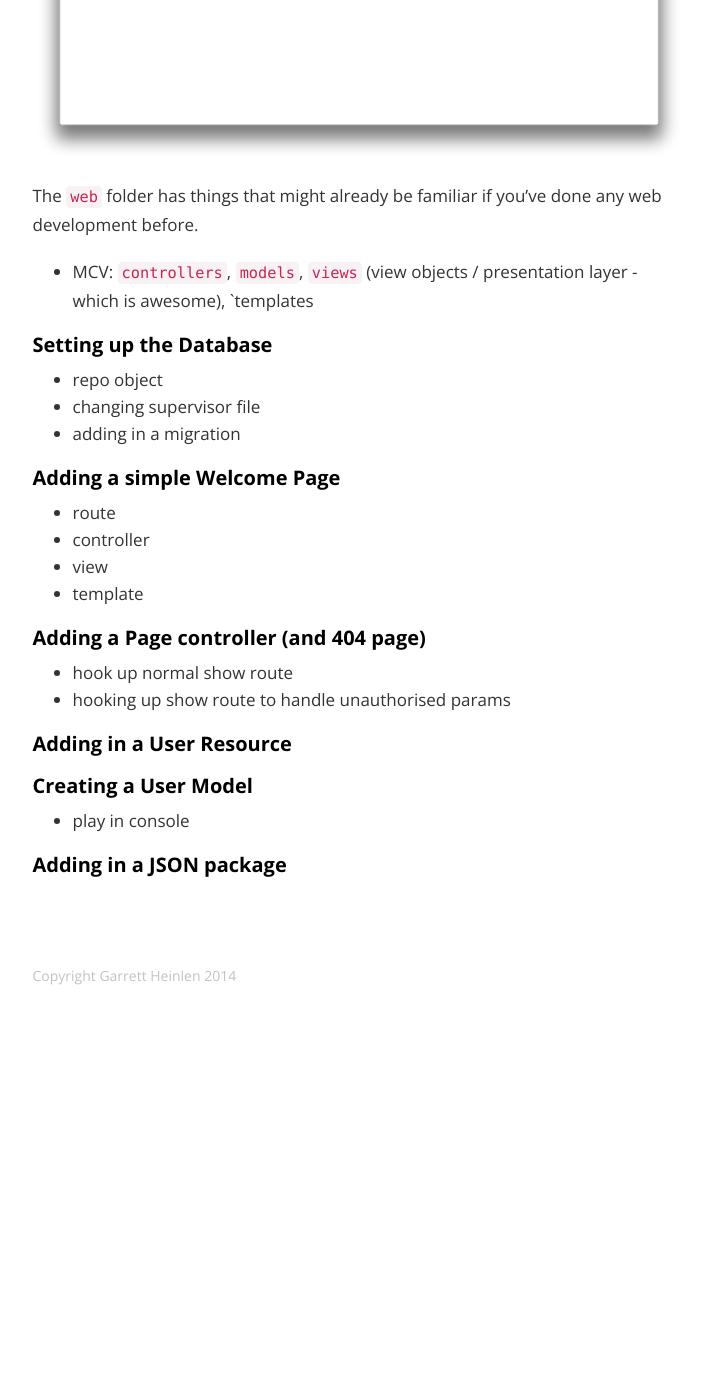
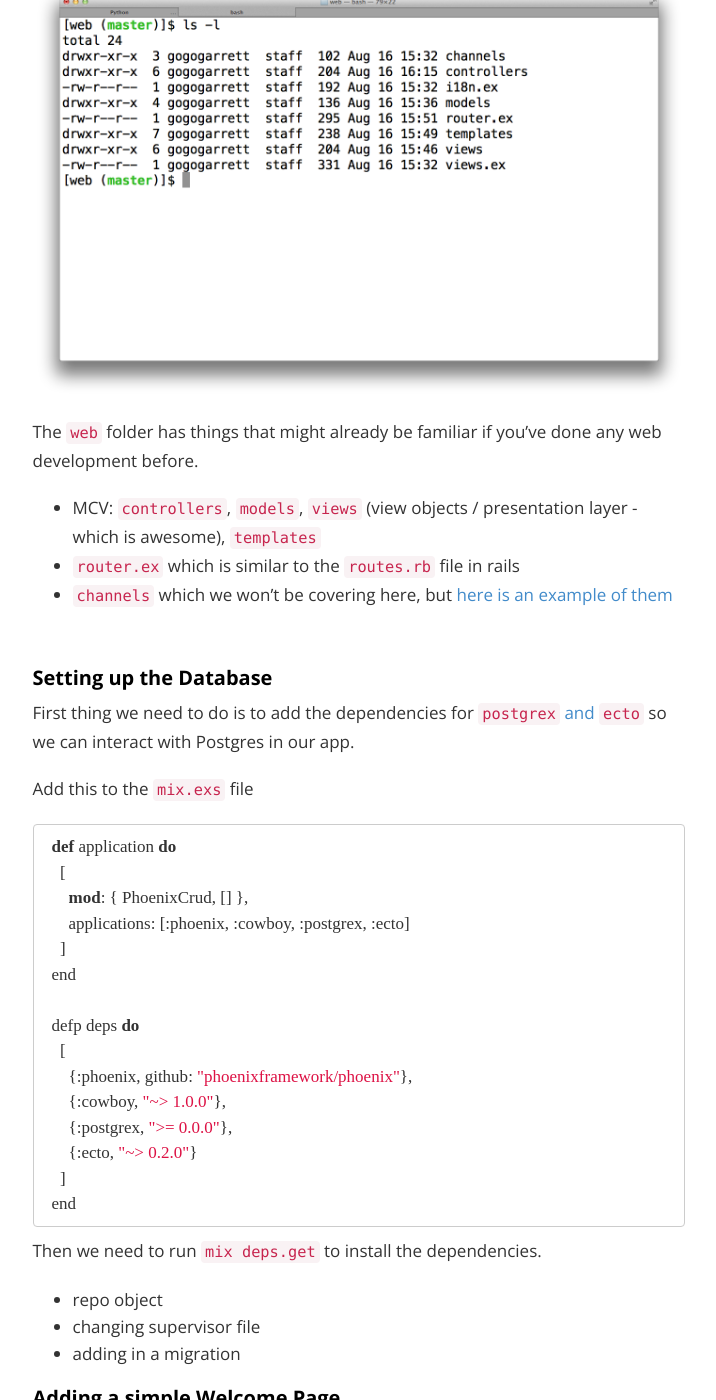
Before and after one commit to gogogarrett/gogogarrett.github.io, a Jekyll site: the page built from _posts/2014-08-16-programming-in-elixir-with-the-phoenix-framework-building-a-basic-CRUD-app.markdown, in a window 1280 px wide and 1400 px high, scrolled down 1573 px. Shown: the whole window, without its empty margins (330-1046 px from the left). Built offline with Jekyll 4.4.1, drawn with Linux system fonts in a browser that asks for light colours; nearby versions of some CDN libraries; Markdown is read by kramdown in place of the engine named in the settings; before the commit the page ends 2589 px from its top, so only the background shows below that; some of the changed text lies outside the part shown.

Commit message:
progress...

````diff
--- a/_posts/2014-08-16-programming-in-elixir-with-the-phoenix-framework-building-a-basic-CRUD-app.markdown
+++ b/_posts/2014-08-16-programming-in-elixir-with-the-phoenix-framework-building-a-basic-CRUD-app.markdown
@@ -16,23 +16,65 @@ mix do deps.get, compile
 mix phoenix.start
 ```
 This will give you a full project structure to get you started.
+
+
+<br/>
+
+
+#### Project folder
+---
 ![](/images/phoenix_folder_structure.png)
 
 Most of these are pretty self explanatory, but I thought I'd point out a few things of note.
 
 - `deps` is quite similar to `vendor` in rails apps.
-- `mix.ex` is the application config file / `Gemfile` where you can specify dependencies.
+- `mix.exs` is the application config file / `Gemfile` where you can specify dependencies.
 - `web` is the primary place that we will be working with to for this tutorial.
 
+
+<br/>
+
+
+#### Web folder
+---
 ![](/images/phoenix_web_folder_structure.png)
 
 The `web` folder has things that might already be familiar if you've done any web development before.
 
-- MCV: `controllers`, `models`, `views` (view objects / presentation layer - which is awesome), `templates
+- MCV: `controllers`, `models`, `views` (view objects / presentation layer - which is awesome), `templates`
+- `router.ex` which is similar to the `routes.rb` file in rails
+- `channels` which we won't be covering here, but [here is an example of them](https://github.com/chrismccord/phoenix_chat_example)
 
+
+<br />
 
 
 ## Setting up the Database
+
+First thing we need to do is to add the dependencies for [`postgrex` and `ecto`](https://github.com/elixir-lang/ecto) so we can interact with Postgres in our app.
+
+Add this to the `mix.exs` file
+
+```ex
+  def application do
+    [
+      mod: { PhoenixCrud, [] },
+      applications: [:phoenix, :cowboy, :postgrex, :ecto]
+    ]
+  end
+
+  defp deps do
+    [
+      {:phoenix, github: "phoenixframework/phoenix"},
+      {:cowboy, "~> 1.0.0"},
+      {:postgrex, ">= 0.0.0"},
+      {:ecto, "~> 0.2.0"}
+    ]
+  end
+```
+
+Then we need to run `mix deps.get` to install the dependencies.
+
 - repo object
 - changing supervisor file
 - adding in a migration
````
